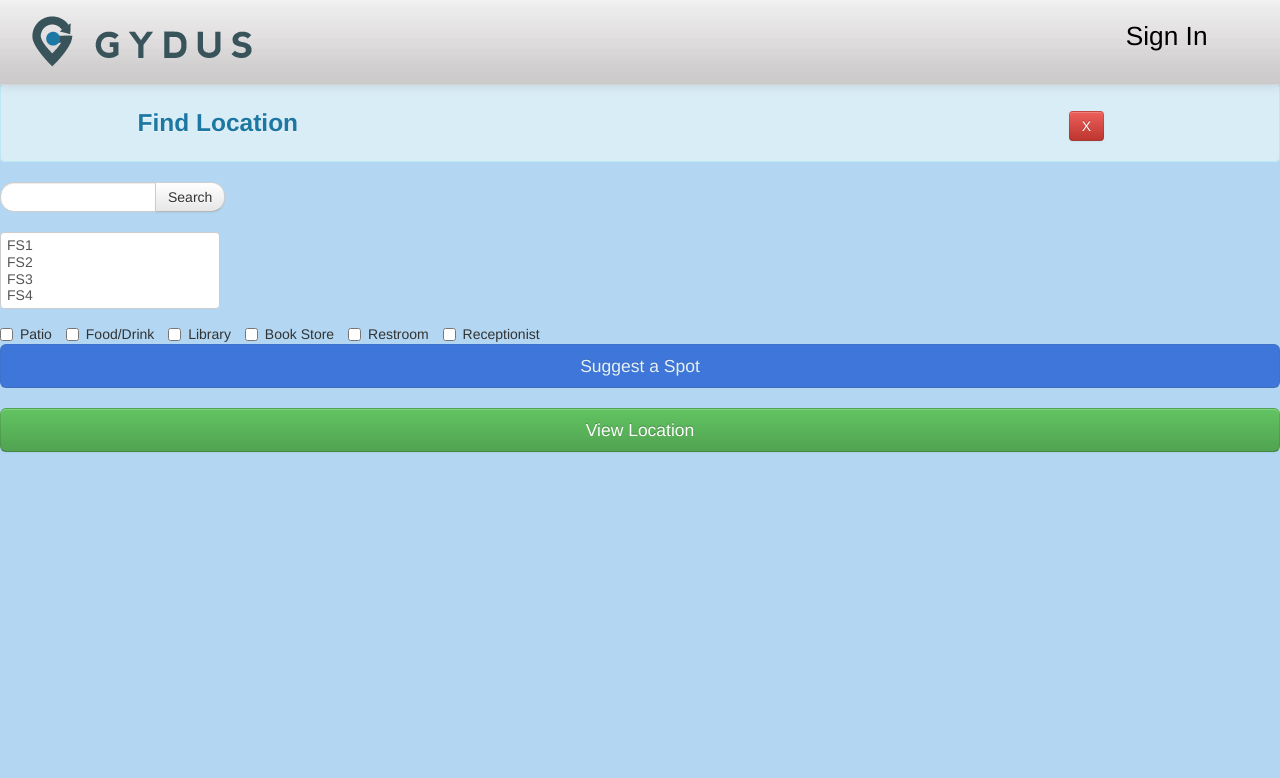
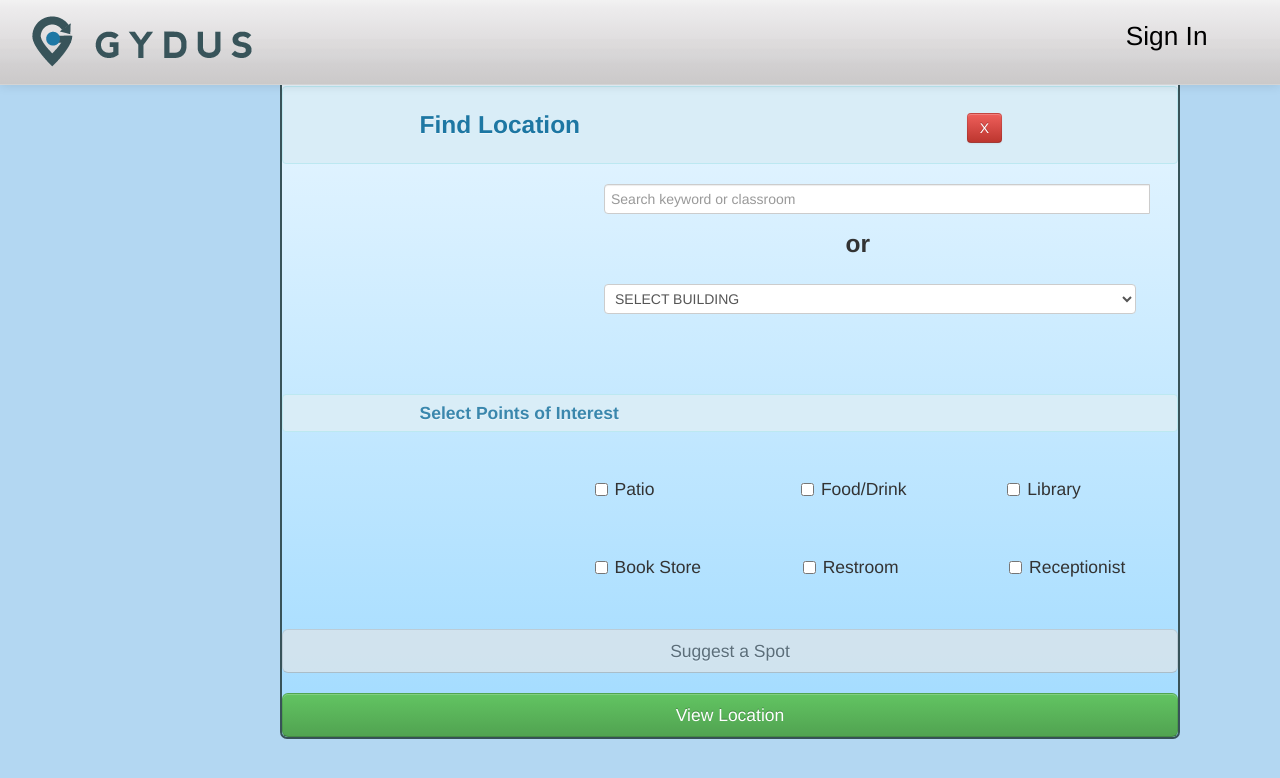
Before and after one commit to jarvisjardin/GYDUS, a CodeIgniter app: page /GYDUS/index.php/mapcontroller/searchView in a window 1280 px wide. Shown: the top 778 px of the page. Run offline with CodeIgniter, Linux system fonts and the light colour scheme; some libraries are stand-ins or nearby versions.

Commit message:
Styled searchView and sasView
added css to those views

```diff
--- a/application/views/mapView.php
+++ b/application/views/mapView.php
@@ -16,7 +16,7 @@
 
 		<h4><?php echo anchor('index.php/userController/logout', 'Logout'); ?></h4>
 		<h4 class="map-view-fL btn btn-large btn-block btn-info"><?php echo anchor('index.php/mapController/searchView', 'Find Location'); ?></h4>
-<!-- 		<h4><?php echo anchor('index.php/mapController/suggestaspotView', 'Suggest A Spot'); ?></h4> -->
+		<h4><?php echo anchor('index.php/mapController/suggestaspotView', 'Suggest A Spot'); ?></h4>
 
 	</section>
 
--- a/application/views/searchView.php
+++ b/application/views/searchView.php
@@ -6,6 +6,8 @@
 	<title>untitled</title>
 </head>
 <body>
+
+<section class="searchView">
 	<section class="findLocation alert alert-info">
 		<h3 class="h3-findlocationtitle">Find Location</h3>
 		<section class="findLocation-Close">
@@ -16,22 +18,25 @@
 	</section><!-- end of findlocation-->
 		<section class="searchkeyword">
 			<form class="form-search">
-				<section class="input-append">
-					<input type="text" class="span2 search-query">
-						<button type="submit" class="btn">Search</button>
+				<section class="gydus-kw-append input-append">
+					<input type="text" class="gydus-kw-search span2" placeholder="Search keyword or classroom">
 				</section><!-- end of input-append-->
+				<h3 class="searchOR">or</h3>
 		</section><!-- end of searchkeyword-->
 
 		<section class="dropdownBuildings">
-			<select multiple="multiple">
+			<select class="buildingSelect">
+				<option>SELECT BUILDING</option>
 				<option>FS1</option>
 				<option>FS2</option>
 				<option>FS3</option>
 				<option>FS4</option>
-
 			</select>
 		</section><!-- end fo dropdownBuildings-->
 
+		<section class="poiTitleSection alert alert-info">
+			<h4 class="poiHeader ">Select Points of Interest</h4>
+		</section>
 		<section class="poiSelection">
 		<label class="checkbox inline">
 			<input type="checkbox" id="inlineCheckbox1" value="option1"> Patio
@@ -42,8 +47,10 @@
 		<label class="checkbox inline">
 			<input type="checkbox" id="inlineCheckbox3" value="option3"> Library
 		</label>
+		</section><!--end of poiselection -->
 
-		<label class="checkbox inline">
+		<section class="poiSelectionTwo">
+		<label class="checkbox inline bs">
 			<input type="checkbox" id="inlineCheckbox3" value="option3"> Book Store
 		</label>
 
@@ -58,7 +65,7 @@
 		<section class="findlocationBtns">
 
 			<section class="suggestSpotbtn">
-				<a href="#" class="btn btn-large btn-block btn-primary disabled">Suggest a Spot</a>
+				<a href="#" class="btn btn-large btn-block  disabled">Suggest a Spot</a>
 
 			</section><!-- end of suggest spot btn-->
 			<br>
@@ -68,6 +75,7 @@
 			</section><!-- end of view location btn-->
 
 		</section><!-- end of find location btns-->
-	</section><!-- end of findlocation-->
+	</section><!-- end of searchView-->
+
 </body>
 </html>
--- a/webroot/css/style.css
+++ b/webroot/css/style.css
@@ -562,7 +562,21 @@ font-size: 1.25em;
 
 -------------------------------*/
 
+.searchView{
+	background: rgb(240,249,255); /* Old browsers */
+background: -moz-linear-gradient(top,  rgba(240,249,255,1) 0%, rgba(203,235,255,1) 47%, rgba(161,219,255,1) 100%); /* FF3.6+ */
+background: -webkit-gradient(linear, left top, left bottom, color-stop(0%,rgba(240,249,255,1)), color-stop(47%,rgba(203,235,255,1)), color-stop(100%,rgba(161,219,255,1))); /* Chrome,Safari4+ */
+background: -webkit-linear-gradient(top,  rgba(240,249,255,1) 0%,rgba(203,235,255,1) 47%,rgba(161,219,255,1) 100%); /* Chrome10+,Safari5.1+ */
+background: -o-linear-gradient(top,  rgba(240,249,255,1) 0%,rgba(203,235,255,1) 47%,rgba(161,219,255,1) 100%); /* Opera 11.10+ */
+background: -ms-linear-gradient(top,  rgba(240,249,255,1) 0%,rgba(203,235,255,1) 47%,rgba(161,219,255,1) 100%); /* IE10+ */
+background: linear-gradient(to bottom,  rgba(240,249,255,1) 0%,rgba(203,235,255,1) 47%,rgba(161,219,255,1) 100%); /* W3C */
+filter: progid:DXImageTransform.Microsoft.gradient( startColorstr='#f0f9ff', endColorstr='#a1dbff',GradientType=0 ); /* IE6-9 */
+	border:.2em solid #385359;
+	border-radius: .5em;
+	width: 70%;
+	margin-left:20em;
 
+}
 .findLocation{
 	margin-top:6em;
 
@@ -578,6 +592,69 @@ margin-top:-3em;
 margin-right:10em;
 }
 
+.gydus-kw-search.span2{
+	margin-left: 23em;
+	width:38em;
+}
+.searchOR{
+	margin-left: 23em;
+}
+
+.buildingSelect{
+	width:38em;
+	margin-left:23em;
+}
+.poiTitleSection.alert.alert-info{
+	margin-top:5em;
+}
+.poiTitleSection.alert.alert-info h4{
+	margin-left:7em;
+}
+
+
+.poiSelection{
+	margin-top:3em;
+	margin-left:20em;
+}
+.poiSelectionTwo{
+	margin-left:20em;
+}
+.checkbox.inline.bs{
+width:5.1em;
+}
+
+.checkbox.inline{
+	font-size: 1.25em;
+	padding:3em;
+	width:5em;
+}
+/*-------------------------------
+
+		sasView
+
+-------------------------------*/
+
+.sasView{
+	margin-top:10em;
+	background: rgb(240,249,255); /* Old browsers */
+background: -moz-linear-gradient(top,  rgba(240,249,255,1) 0%, rgba(203,235,255,1) 47%, rgba(161,219,255,1) 100%); /* FF3.6+ */
+background: -webkit-gradient(linear, left top, left bottom, color-stop(0%,rgba(240,249,255,1)), color-stop(47%,rgba(203,235,255,1)), color-stop(100%,rgba(161,219,255,1))); /* Chrome,Safari4+ */
+background: -webkit-linear-gradient(top,  rgba(240,249,255,1) 0%,rgba(203,235,255,1) 47%,rgba(161,219,255,1) 100%); /* Chrome10+,Safari5.1+ */
+background: -o-linear-gradient(top,  rgba(240,249,255,1) 0%,rgba(203,235,255,1) 47%,rgba(161,219,255,1) 100%); /* Opera 11.10+ */
+background: -ms-linear-gradient(top,  rgba(240,249,255,1) 0%,rgba(203,235,255,1) 47%,rgba(161,219,255,1) 100%); /* IE10+ */
+background: linear-gradient(to bottom,  rgba(240,249,255,1) 0%,rgba(203,235,255,1) 47%,rgba(161,219,255,1) 100%); /* W3C */
+filter: progid:DXImageTransform.Microsoft.gradient( startColorstr='#f0f9ff', endColorstr='#a1dbff',GradientType=0 ); /* IE6-9 */
+
+	border:.2em solid #385359;
+	border-radius: .5em;
+	width: 40%;
+	margin-left:20em;
+
+}
+
+
+
+
 /*-------------------------------
 
 		MAP VIEW
@@ -588,7 +665,14 @@ margin-right:10em;
 	height:550px;
 }
 
+.map-view-fL a:hover{
+list-style-type: none;
+text-decoration: none;
+}
 .map-view-fL a{
+	display:inline-block;
+
 	color:white;
+	width: 100%;
 	font-style: "Helvetica";
 }
```
Also changed, not shown: application/views/sasView.php (+10 -2 lines).
